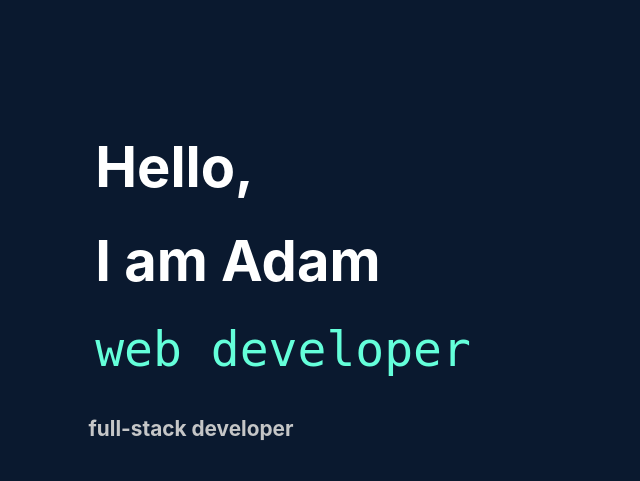
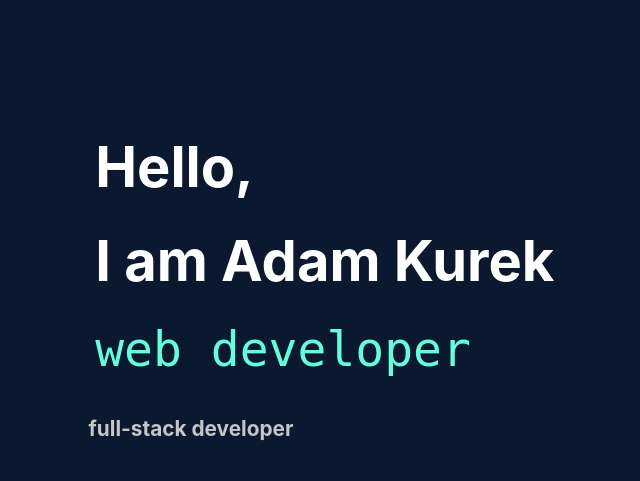
Before and after one commit to Kurk3/portfolio_new, a Flask app: page / in a window 1280 px wide. Shown: the part 739-1220 px from the top of the page, without its empty margins (49-689 px from the left). Run offline with Flask 2, Linux system fonts and the light colour scheme; style sheets or scripts are compiled from the project's sources.

Commit message:
uprava a fixovanie bugov

```diff
--- a/static/styles/unchanging/_right_side.scss
+++ b/static/styles/unchanging/_right_side.scss
@@ -44,6 +44,7 @@
 }
 
 
+
 @media (max-width: 450px) {
 
   .right-side {
--- a/templates/main_page/main_page.html
+++ b/templates/main_page/main_page.html
@@ -42,7 +42,7 @@
         <section class="entry-section">
             <div class="align-left">
                 <h1>Hello,</h1>
-                <h1>I am Adam</h1>
+                <h1>I am Adam Kurek</h1>
                 <h3>web developer</h3>
                 <h2 data-aos="fade-left" data-aos-duration="3000" data-aos-once="true">full-stack developer</h2>
                 <a href="" data-aos="fade-up" data-aos-duration="1500">Contact me</a>
```
Also changed, not shown: 1 other file.
